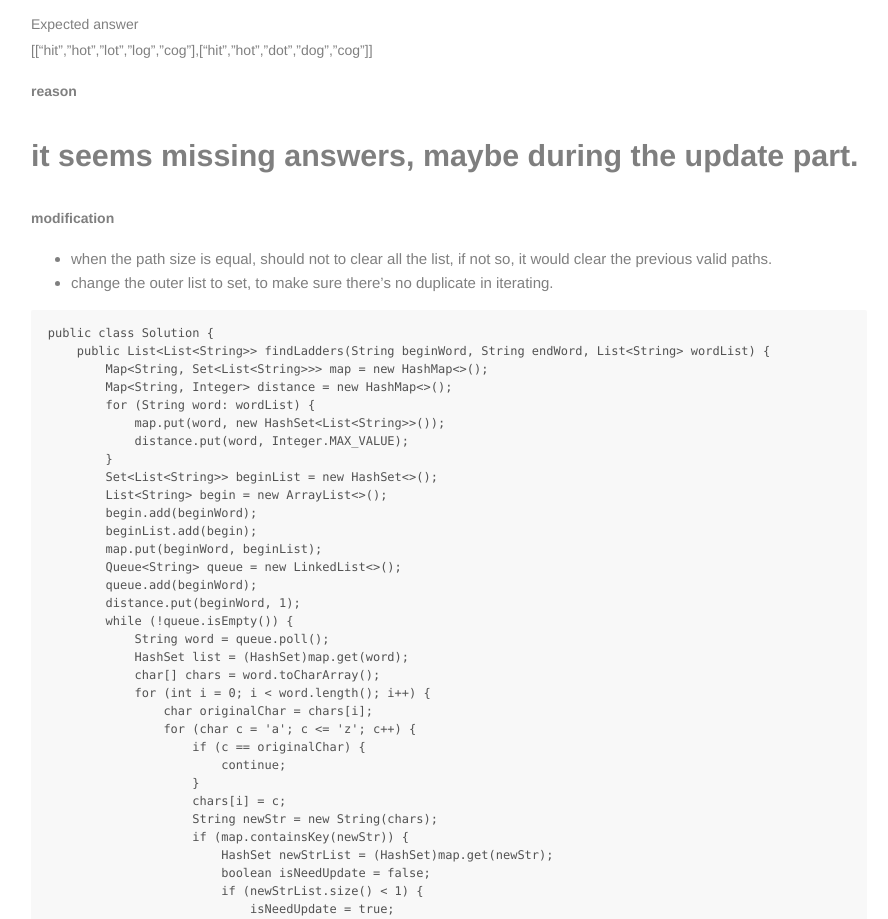
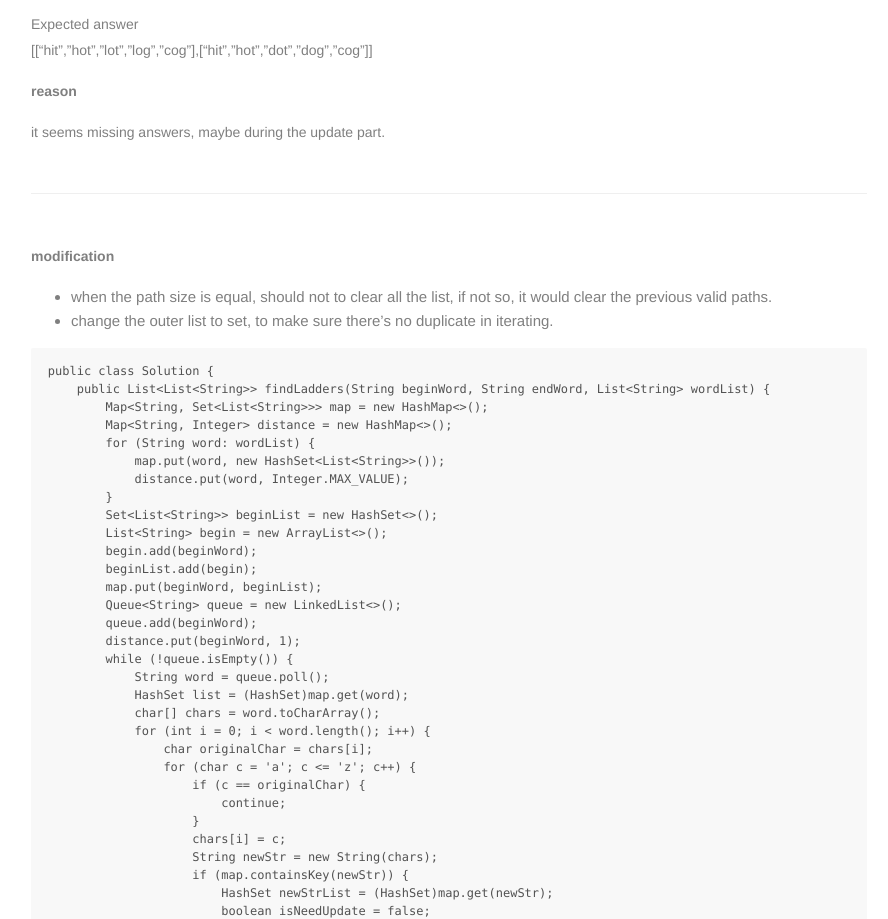
Before and after one commit to yhvh009/yhvh009.github.io, a plain HTML site: page posts/126-Word-Ladder-II/index.html in a window 1280 px wide. Shown: the part 1669-2588 px from the top of the page, without its empty margins (383-1271 px from the left). Drawn offline with Linux system fonts and the light colour scheme; a script that the page names is missing.

Commit message:
Site updated: 2017-08-19 17:27:12

```diff
--- a/posts/126-Word-Ladder-II/index.html
+++ b/posts/126-Word-Ladder-II/index.html
@@ -14,7 +14,9 @@ solution
 <p>Your answer<br>[[“hit”,”hot”,”dot”,”dog”,”cog”]]</p>
 <p>Expected answer<br>[[“hit”,”hot”,”lot”,”log”,”cog”],[“hit”,”hot”,”dot”,”dog”,”cog”]]</p>
 <p><strong>reason</strong></p>
-<h2 id="it-seems-missing-answers-maybe-during-the-update-part"><a href="#it-seems-missing-answers-maybe-during-the-update-part" class="headerlink" title="it seems missing answers, maybe during the update part."></a>it seems missing answers, maybe during the update part.</h2><p><strong>modification</strong></p>
+<p>it seems missing answers, maybe during the update part.</p>
+<hr>
+<p><strong>modification</strong></p>
 <ul>
 <li>when the path size is equal, should not to clear all the list, if not so, it would clear the previous valid paths.</li>
 <li>change the outer list to set, to make sure there’s no duplicate in iterating.</li>
```
